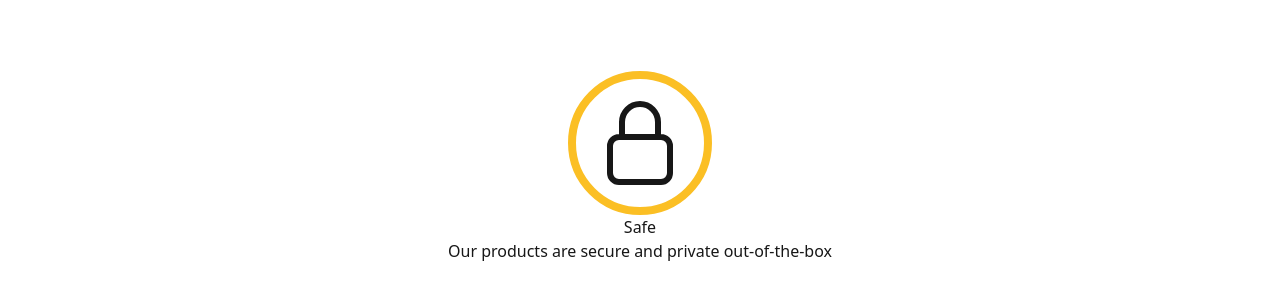
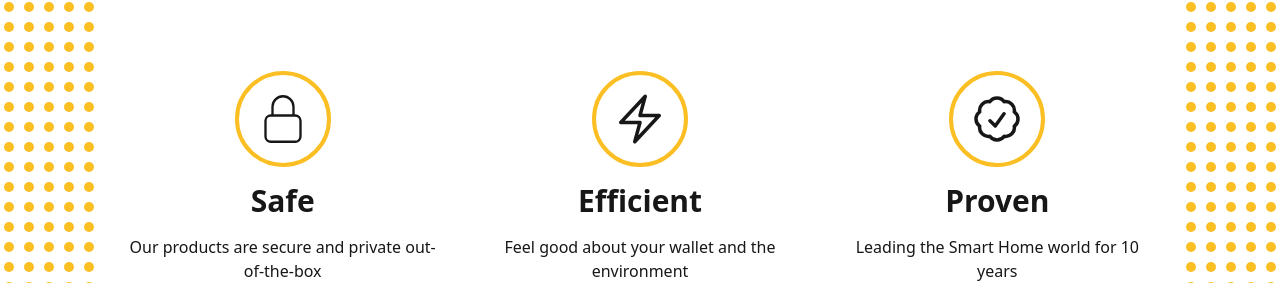
Before and after one commit to AtharvaK-15/HomeSmart-Landing-Page, a website: page index.html in a window 1280 px wide. Shown: the part 1077-1360 px from the top of the page. Drawn offline with nearby package versions, Linux system fonts and the light colour scheme; files that its build step writes are made by us from their sources.

Commit message:
added card section

```diff
--- a/index.html
+++ b/index.html
@@ -218,6 +218,24 @@
     <span>Download the App</span>
    </a>
    <section aria-labelledby="qualities" class="relative">
+    <img src="./assets/dots.svg" class="
+    hidden
+    lg:block
+    absolute
+    top-1/2
+    -translate-y-1/2
+    -left-24
+    xl:-left-7
+    " alt="dots" aria-hidden="true">
+    <img src="./assets/dots.svg" class="
+    hidden
+    lg:block
+    absolute
+    top-1/2
+    -translate-y-1/2
+    -right-24
+    xl:-right-7
+    " alt="dots" aria-hidden="true">
         <h2 id="qualities" class="sr-only">Out Qualities</h2>
         <div class="container
         mx-auto
@@ -229,26 +247,88 @@
         justify-center
         md:justify-between
         ">
-            <div class="gird
+            <div class="grid
             gap-4
             justify-items-center
             text-center
             md:flex-1
+            content-center
             ">
                 <div class="
+                w-min
                 rounded-full
-                border-8
+                border-4
                 border-amber-400
+                flex
                 p-4
                 ">
-                    <svg xmlns="http://www.w3.org/2000/svg"
-                    fill="none" viewBox="0 0 24 24" stroke-width="1.5" stroke="currentColor" class="w-24 h-24">
-                        <path stroke-linecap="round" stroke-linejoin="round"
-                        d="M16.5 10.5V6.75a4.5 4.5 0 10-9 0v3.75m-.75 11.25h10.5a2.25 2.25 0 002.25-2.25v-6.75a2.25 2.25 0 00-2.25-2.25H6.75a2.25 2.25 0 00-2.25 2.25v6.75a2.25 2.25 0 002.25 2.25z" />
-                      </svg>
+                <svg xmlns="http://www.w3.org/2000/svg" fill="none" viewBox="0 0 24 24" stroke-width="1"
+                 stroke="currentColor" class="w-14 h-14">
+                    <path stroke-linecap="round" stroke-linejoin="round"
+                    d="M16.5 10.5V6.75a4.5 4.5 0 10-9 0v3.75m-.75 11.25h10.5a2.25 2.25 0 002.25-2.25v-6.75a2.25 2.25 0 00-2.25-2.25H6.75a2.25 2.25 0 00-2.25 2.25v6.75a2.25 2.25 0 002.25 2.25z" />
+                  </svg>
+
                 </div>
-                <h3>Safe</h3>
+                <h3 class="text-3xl font-bold">Safe</h3>
                 <p>Our products are secure and private out-of-the-box</p>
+
+            </div>
+
+
+
+            <div class="grid
+            gap-4
+            justify-items-center
+            text-center
+            md:flex-1
+            content-center
+            ">
+                <div class="
+                w-min
+                rounded-full
+                border-4
+                border-amber-400
+                flex
+                p-4
+                ">
+                <svg xmlns="http://www.w3.org/2000/svg" fill="none"
+                viewBox="0 0 24 24" stroke-width="1.5" stroke="currentColor" class="w-14 h-14">
+                    <path stroke-linecap="round" stroke-linejoin="round"
+                    d="M3.75 13.5l10.5-11.25L12 10.5h8.25L9.75 21.75 12 13.5H3.75z" />
+                  </svg>
+
+
+                </div>
+                <h3 class="text-3xl font-bold">Efficient</h3>
+                <p>Feel good about your wallet and the environment</p>
+            </div>
+
+
+            <div class="grid
+            gap-4
+            justify-items-center
+            text-center
+            md:flex-1
+            content-center
+            ">
+                <div class="
+                w-min
+                rounded-full
+                border-4
+                border-amber-400
+                flex
+                p-4
+                ">
+                <svg xmlns="http://www.w3.org/2000/svg" fill="none" viewBox="0 0 24 24"
+                stroke-width="1.5" stroke="currentColor" class="w-14 h-14">
+                    <path stroke-linecap="round" stroke-linejoin="round"
+                    d="M9 12.75L11.25 15 15 9.75M21 12c0 1.268-.63 2.39-1.593 3.068a3.745 3.745 0 01-1.043 3.296 3.745 3.745 0 01-3.296 1.043A3.745 3.745 0 0112 21c-1.268 0-2.39-.63-3.068-1.593a3.746 3.746 0 01-3.296-1.043 3.745 3.745 0 01-1.043-3.296A3.745 3.745 0 013 12c0-1.268.63-2.39 1.593-3.068a3.745 3.745 0 011.043-3.296 3.746 3.746 0 013.296-1.043A3.746 3.746 0 0112 3c1.268 0 2.39.63 3.068 1.593a3.746 3.746 0 013.296 1.043 3.746 3.746 0 011.043 3.296A3.745 3.745 0 0121 12z" />
+                  </svg>
+
+
+                </div>
+                <h3 class="text-3xl font-bold">Proven</h3>
+                <p>Leading the Smart Home world for 10 years</p>
             </div>
         </div>
    </section>
```
